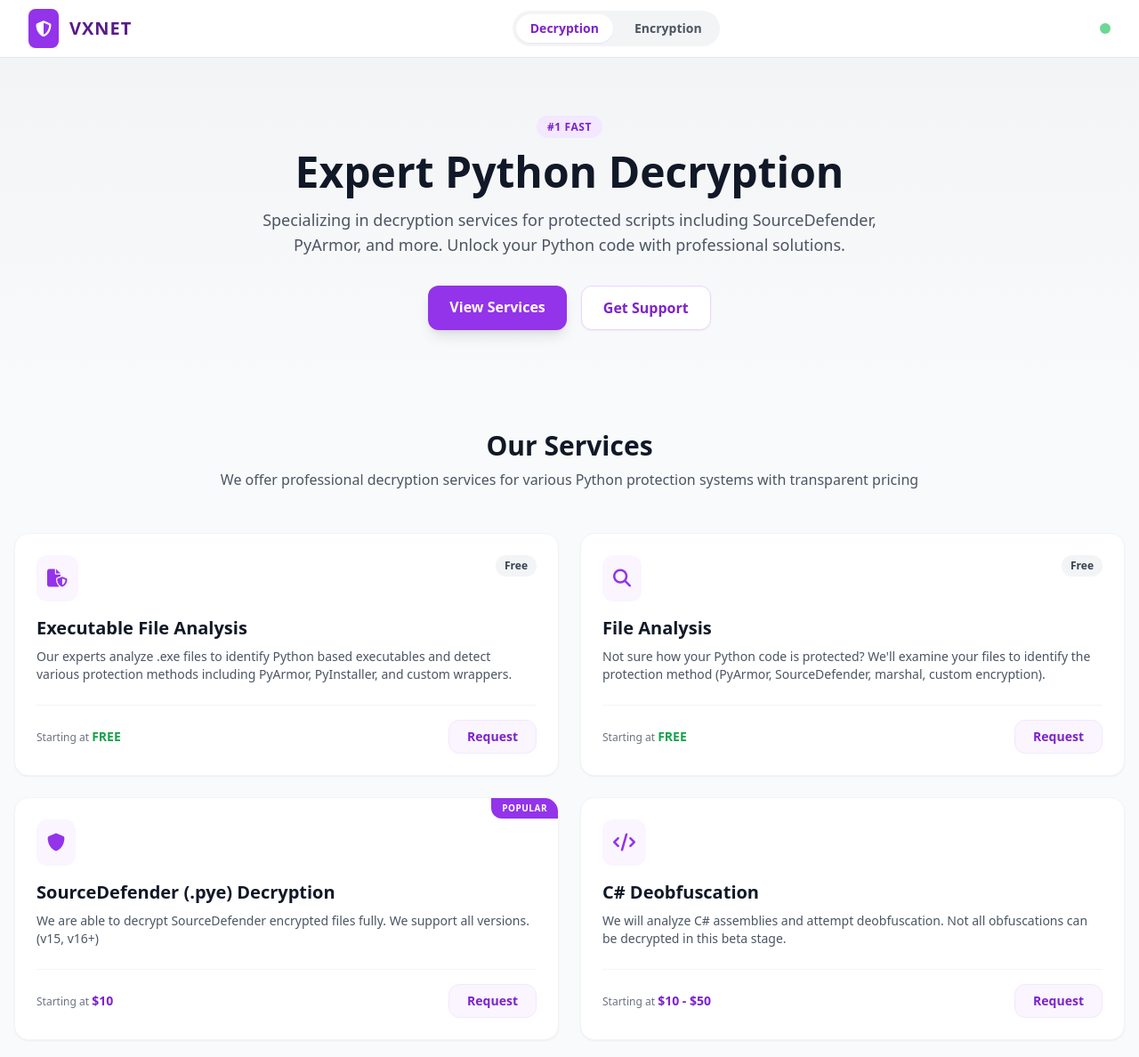
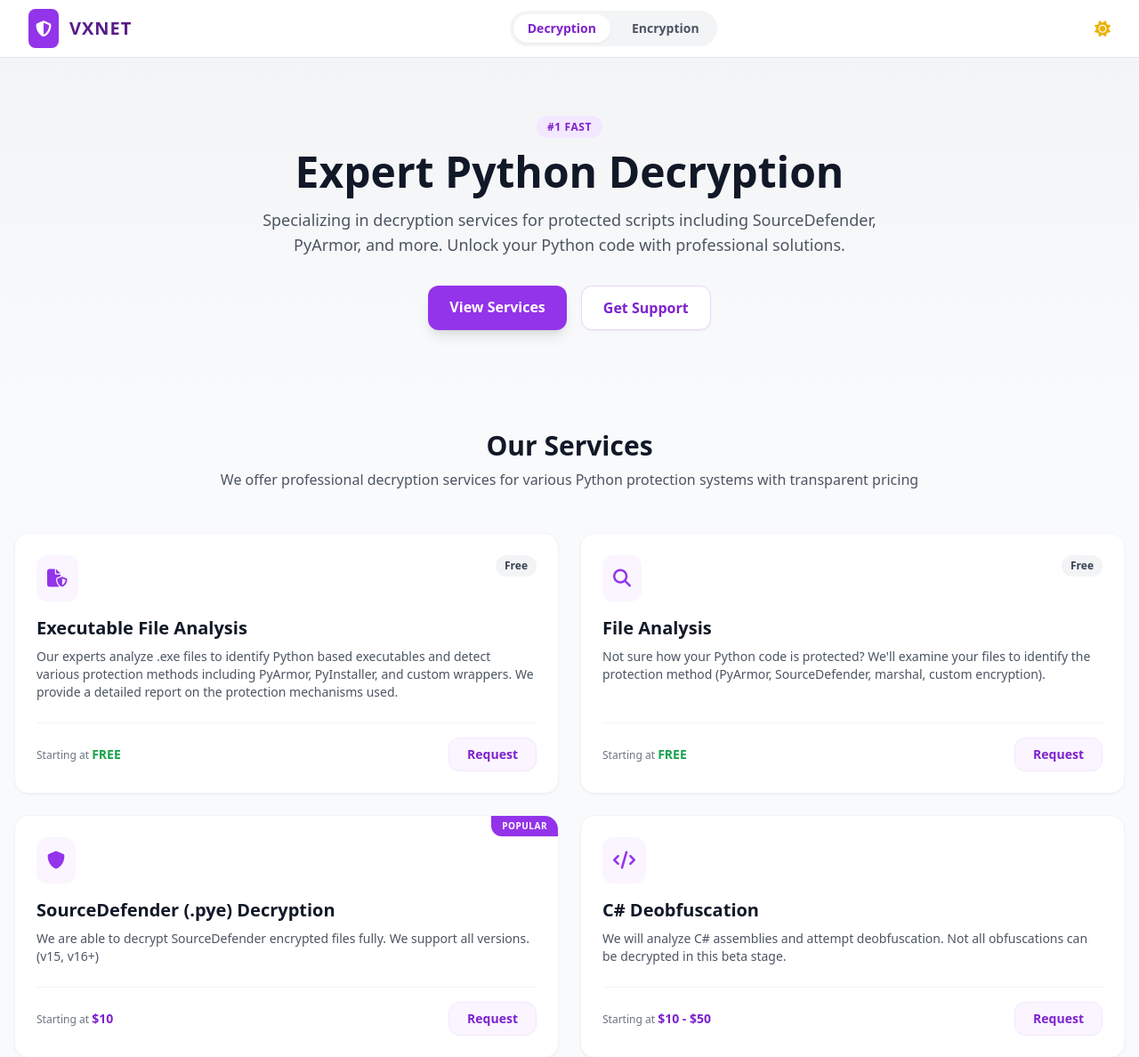
Before and after one commit to rajavau379-pixel/vxnet-site, a Flask app: page / in a window 1280 px wide. Shown: the top 1188 px of the page at 89% size. Run offline with Flask 3, Linux system fonts and the light colour scheme; some libraries are stand-ins or nearby versions.

Commit message:
Update index.html

```diff
--- a/templates/index.html
+++ b/templates/index.html
@@ -20,8 +20,8 @@
                 <button onclick="switchTab('decryption')" id="btn-decryption" class="px-4 py-1.5 rounded-full text-sm font-semibold bg-white text-purple-700 shadow-sm transition">Decryption</button>
                 <button onclick="switchTab('encryption')" id="btn-encryption" class="px-4 py-1.5 rounded-full text-sm font-semibold text-gray-600 hover:text-purple-700 transition">Encryption</button>
             </div>
-            <div>
-                <span class="inline-block w-3 h-3 bg-green-500 rounded-full animate-pulse"></span>
+            <div class="text-yellow-500 text-lg">
+                <i class="fa-solid fa-sun"></i>
             </div>
         </div>
     </header>
@@ -49,7 +49,7 @@
         <!-- Decryption Tab Content -->
         <div id="content-decryption" class="grid grid-cols-1 md:grid-cols-2 lg:grid-cols-2 gap-6">
 
-            <!-- Service Card 1 -->
+            <!-- Service 1 -->
             <div class="bg-white rounded-2xl p-6 border border-gray-100 shadow-sm hover:shadow-md transition flex flex-col justify-between">
                 <div>
                     <div class="flex justify-between items-start mb-4">
@@ -57,7 +57,7 @@
                         <span class="bg-gray-100 text-gray-700 text-xs font-bold px-2.5 py-1 rounded-full">Free</span>
                     </div>
                     <h3 class="text-xl font-bold text-gray-900 mb-2">Executable File Analysis</h3>
-                    <p class="text-gray-600 text-sm mb-6">Our experts analyze .exe files to identify Python based executables and detect various protection methods including PyArmor, PyInstaller, and custom wrappers.</p>
+                    <p class="text-gray-600 text-sm mb-6">Our experts analyze .exe files to identify Python based executables and detect various protection methods including PyArmor, PyInstaller, and custom wrappers. We provide a detailed report on the protection mechanisms used.</p>
                 </div>
                 <div class="flex items-center justify-between pt-4 border-t border-gray-100">
                     <span class="text-xs text-gray-500 font-medium">Starting at <strong class="text-green-600 text-sm">FREE</strong></span>
@@ -65,7 +65,7 @@
                 </div>
             </div>
 
-            <!-- Service Card 2 -->
+            <!-- Service 2 -->
             <div class="bg-white rounded-2xl p-6 border border-gray-100 shadow-sm hover:shadow-md transition flex flex-col justify-between">
                 <div>
                     <div class="flex justify-between items-start mb-4">
@@ -81,7 +81,7 @@
                 </div>
             </div>
 
-            <!-- Service Card 3 -->
+            <!-- Service 3 -->
             <div class="bg-white rounded-2xl p-6 border border-gray-100 shadow-sm hover:shadow-md transition flex flex-col justify-between relative overflow-hidden">
                 <div class="absolute top-0 right-0 bg-purple-600 text-white text-[10px] font-bold px-3 py-1 rounded-bl-xl uppercase tracking-wider">Popular</div>
                 <div>
@@ -97,7 +97,7 @@
                 </div>
             </div>
 
-            <!-- Service Card 4 -->
+            <!-- Service 4 -->
             <div class="bg-white rounded-2xl p-6 border border-gray-100 shadow-sm hover:shadow-md transition flex flex-col justify-between">
                 <div>
                     <div class="flex justify-between items-start mb-4">
@@ -112,7 +112,7 @@
                 </div>
             </div>
 
-            <!-- Service Card 5 -->
+            <!-- Service 5 -->
             <div class="bg-white rounded-2xl p-6 border border-gray-100 shadow-sm hover:shadow-md transition flex flex-col justify-between">
                 <div>
                     <div class="flex justify-between items-start mb-4">
@@ -127,7 +127,7 @@
                 </div>
             </div>
 
-            <!-- Service Card 6 -->
+            <!-- Service 6 -->
             <div class="bg-white rounded-2xl p-6 border border-gray-100 shadow-sm hover:shadow-md transition flex flex-col justify-between relative overflow-hidden">
                 <div class="absolute top-0 right-0 bg-purple-600 text-white text-[10px] font-bold px-3 py-1 rounded-bl-xl uppercase tracking-wider">Popular</div>
                 <div>
@@ -143,7 +143,7 @@
                 </div>
             </div>
 
-            <!-- Service Card 7 -->
+            <!-- Service 7 -->
             <div class="bg-white rounded-2xl p-6 border border-gray-100 shadow-sm hover:shadow-md transition flex flex-col justify-between relative overflow-hidden">
                 <div class="absolute top-0 right-0 bg-purple-600 text-white text-[10px] font-bold px-3 py-1 rounded-bl-xl uppercase tracking-wider">Popular</div>
                 <div>
@@ -159,7 +159,7 @@
                 </div>
             </div>
 
-            <!-- Service Card 8 -->
+            <!-- Service 8 -->
             <div class="bg-white rounded-2xl p-6 border border-gray-100 shadow-sm hover:shadow-md transition flex flex-col justify-between">
                 <div>
                     <div class="flex justify-between items-start mb-4">
@@ -174,7 +174,7 @@
                 </div>
             </div>
 
-            <!-- Service Card 9 -->
+            <!-- Service 9 -->
             <div class="bg-white rounded-2xl p-6 border border-gray-100 shadow-sm hover:shadow-md transition flex flex-col justify-between relative overflow-hidden md:col-span-2">
                 <div class="absolute top-0 right-0 bg-purple-600 text-white text-[10px] font-bold px-3 py-1 rounded-bl-xl uppercase tracking-wider">Popular</div>
                 <div>
@@ -192,7 +192,7 @@
 
         </div>
 
-        <!-- Encryption Tab Content (Hidden by default) -->
+        <!-- Encryption Tab Content -->
         <div id="content-encryption" class="hidden grid-cols-1 md:grid-cols-2 gap-6">
             <div class="bg-white rounded-2xl p-6 border border-gray-100 shadow-sm flex flex-col justify-between">
                 <div>
@@ -241,6 +241,13 @@
             </div>
         </div>
     </section>
+
+    <!-- Bottom Tokens Bar (from screenshot) -->
+    <div class="bg-purple-900 text-purple-200 py-3 px-4 text-xs overflow-x-auto whitespace-nowrap text-center space-x-6">
+        <span class="bg-purple-950 px-3 py-1 rounded border border-purple-800">3c1gpkaety2a9uzj8ffqjk27vcf6b6klxqfyscme</span>
+        <span class="bg-purple-950 px-3 py-1 rounded border border-purple-800">5b46f7d3a9954c377kf3k1k7f98d738kb1e55EAE</span>
+        <span class="bg-purple-950 px-3 py-1 rounded border border-purple-800">LVsAmPKxK8x7dXaKLH4sP6TnyEbCOwn89</span>
+    </div>
 
     <!-- Footer -->
     <footer class="bg-purple-950 text-white py-6 text-center text-xs">
@@ -331,7 +338,7 @@
             btn.disabled = true;
 
             const formData = {
-                service: document.getElementById('serviceInput').value,
+                service: document.getElementById('serviceInput-hidden'] || document.getElementById('serviceInput').value,
                 name: document.getElementById('userName').value,
                 contact: document.getElementById('userContact').value,
                 message: document.getElementById('userMessage').value
@@ -358,4 +365,4 @@
         }
     </script>
 </body>
-                </html>
+</html>
```
